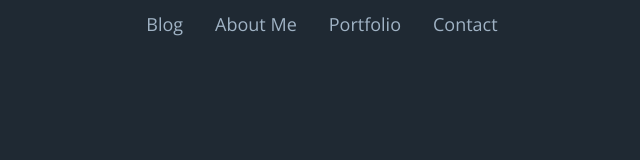
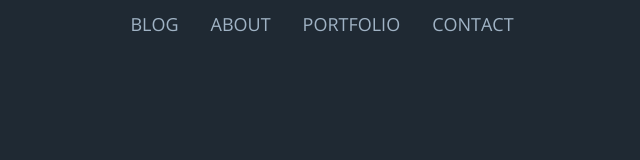
Before and after one commit to jibin2706/my-portfolio, a Gatsby site: page / in a window 1280 px wide. Shown: the top 160 px of the page, without its empty margins (318-958 px from the left). Built offline with nearby package versions, Linux system fonts and the light colour scheme; Gatsby itself is replaced by a stand-in of ours.

Commit message:
Caps letter on desktop navigation menu

```diff
--- a/src/components/Navigation.js
+++ b/src/components/Navigation.js
@@ -71,10 +71,10 @@
         <a href="#contact">Contact</a>
       </nav>
       <nav id="nav-desktop">
-        <a href="https://blog.jibin.tech">Blog</a>
-        <a href="#about">About Me</a>
-        <a href="#work">Portfolio</a>
-        <a href="#contact">Contact</a>
+        <a href="https://blog.jibin.tech">BLOG</a>
+        <a href="#about">ABOUT</a>
+        <a href="#work">PORTFOLIO</a>
+        <a href="#contact">CONTACT</a>
       </nav>
     </>
   )
```
